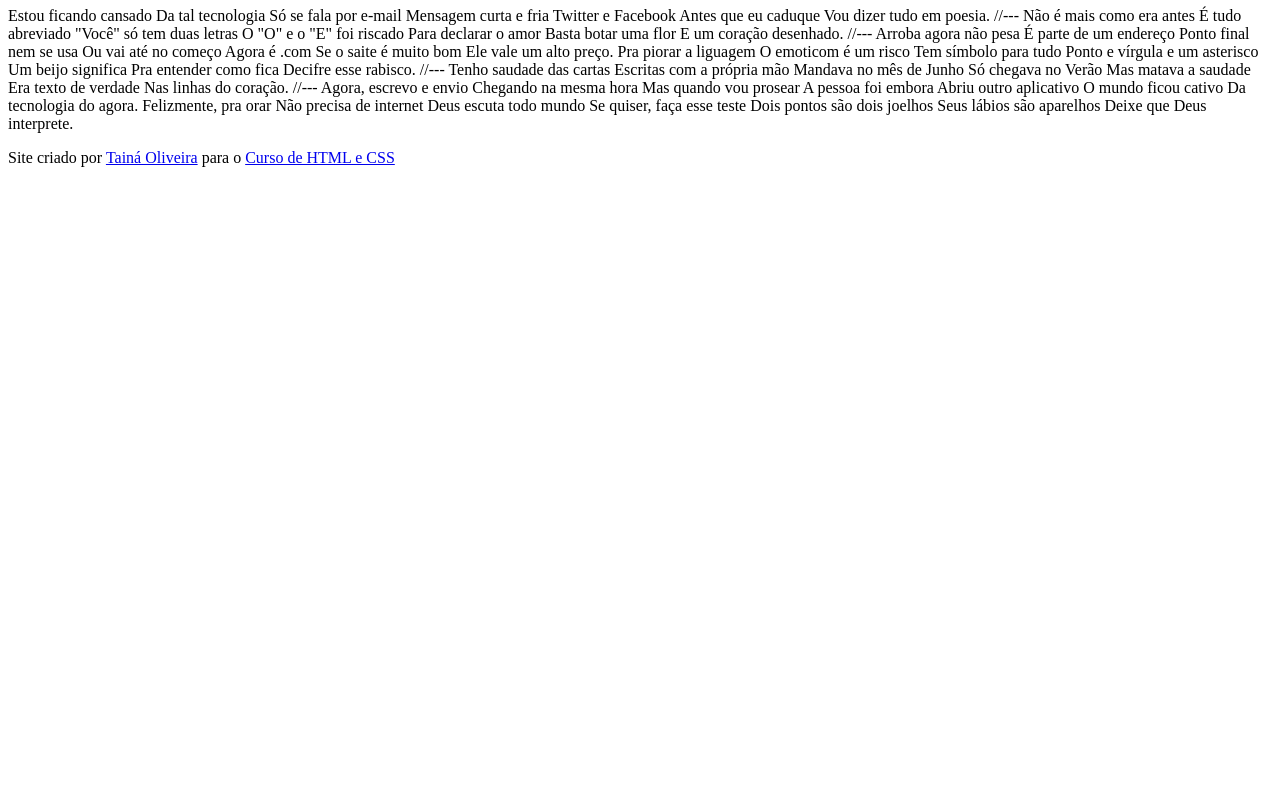
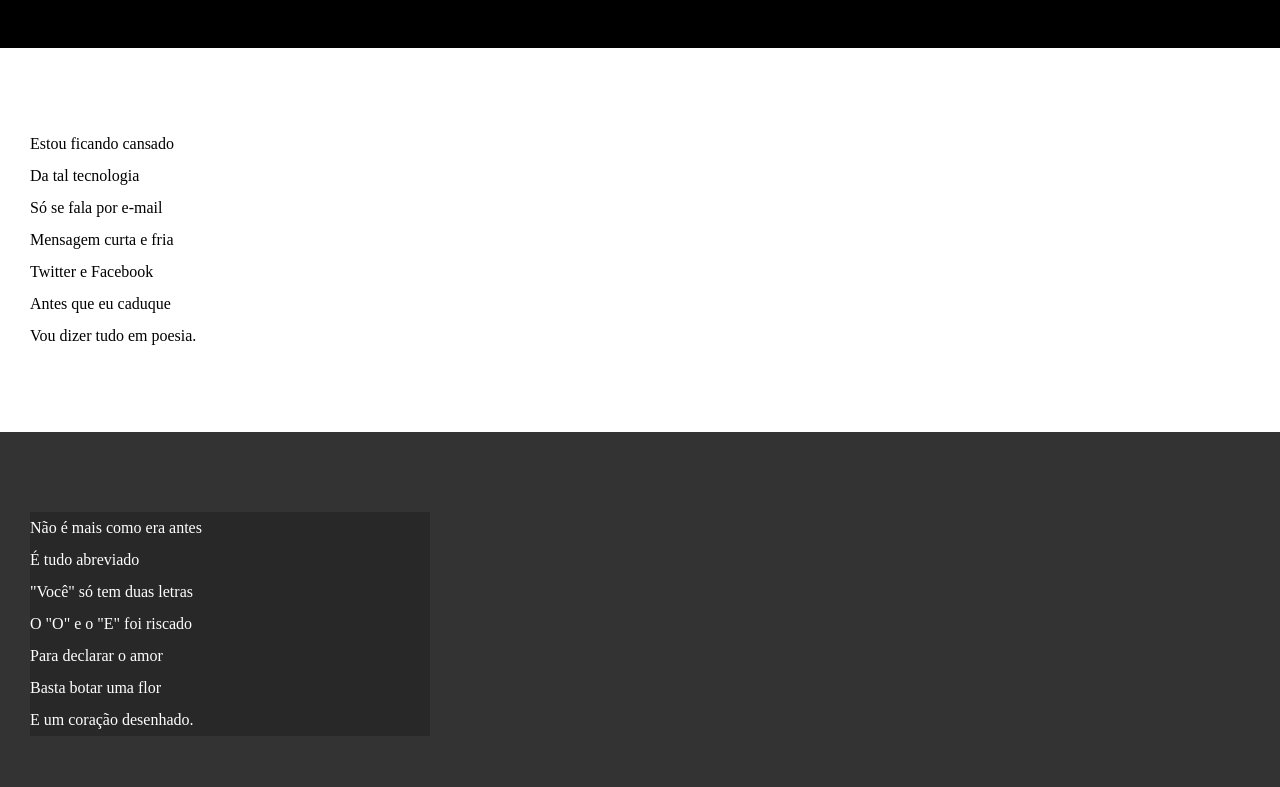
Before and after one commit to N4KY4/html-css, a plain HTML site: page desafios/d012/index.html in a window 1280 px wide. Shown: the part 107-894 px from the top of the page. Before the commit the page ends 800 px from the top, so only its background shows below. Drawn offline with Linux system fonts and the light colour scheme.

Commit message:
atualizei estilos dos textos

```diff
--- /dev/null
+++ b/desafios/d012/estilo/style.css
@@ -0,0 +1,79 @@
+@charset "UTF-8";
+
+*{
+    /*Configuração para todos os elementos*/
+    margin: 0px;
+    padding: 0px;
+}
+
+html, body{
+    min-height: 100%; /*Ou 100vh*/
+    background-color: darkgray;
+
+}
+
+header{
+    background-color: black;
+    color: white;
+    text-align: center; /*Centralizar*/
+}
+
+header > h1{
+    padding-top: 50px; /*Espaço do topo*/
+    /*
+    Transformar todas letras em maiusculas e minusculas
+    text-transform: uppercase
+    text-transform: lowercase
+    */
+
+    /*OU, podemos usar o font-variant: small-caps;
+    Tudo maiusculo porem as primeiras letras maiores ainda*/
+    font-variant: small-caps;
+}
+
+header > p{
+    padding-bottom: 50px; /*Para dar mais espaço tanto para cima quanto para baixo*/
+}
+
+a{
+    color: white;
+    text-decoration: none; /*sem sublinhado*/
+    font-weight: bolder;
+
+}
+
+a:hover{
+    text-decoration: underline; /*Fica sublinhado assim que o mouse passa por cima do link*/
+}
+
+section{
+    /*Serve tanto para a Normal quanto para a Imagem*/
+    /*Espaço para o efeito paralax
+    Faz com que ganhe mais espaço, e já vai ajustando a altura ao redimensionar a pagina*/
+    padding-top: 10vh;
+    padding-bottom: 10vh;
+    line-height: 2em; /*Espaçamento duplo das linhas*/
+    padding-left: 30px; /*Para sair do canto da tela*/
+}
+
+section.normal{
+    background-color: white;
+    color: black;
+}
+
+section.imagem{
+    background-color: rgb(51, 51, 51);
+    color: white;
+}
+
+section.imagem > p{
+    background-color: rgba(0, 0, 0, 0.223);
+    width: 400px;
+}
+
+footer{
+    background-color: black;
+    color: beige;
+    text-align: center;
+    padding: 10px;
+}
--- a/desafios/d012/index.html
+++ b/desafios/d012/index.html
@@ -4,6 +4,7 @@
     <meta charset="UTF-8">
     <meta name="viewport" content="width=device-width, initial-scale=1.0">
     <title>Cordel Moderno</title>
+    <link rel="stylesheet" href="estilo/style.css">
 </head>
 <body>
     <header>
@@ -15,69 +16,85 @@
         </p>
     </header>
 
-    Estou ficando cansado
-    Da tal tecnologia
-    Só se fala por e-mail
-    Mensagem curta e fria
-    Twitter e Facebook
-    Antes que eu caduque
-    Vou dizer tudo em poesia.
+    <section class="normal">
+        <p>
+            Estou ficando cansado <br>
+            Da tal tecnologia <br>
+            Só se fala por e-mail <br>
+            Mensagem curta e fria <br>
+            Twitter e Facebook <br>
+            Antes que eu caduque <br>
+            Vou dizer tudo em poesia.
+        </p>
+    </section>
 
-    //---
+    <section class="imagem">
+        <p>
+            Não é mais como era antes <br>
+            É tudo abreviado <br>
+            "Você" só tem duas letras <br>
+            O "O" e o "E" foi riscado <br>
+            Para declarar o amor <br>
+            Basta botar uma flor <br>
+            E um coração desenhado.
+        </p>
+    </section>
 
-    Não é mais como era antes
-    É tudo abreviado
-    "Você" só tem duas letras
-    O "O" e o "E" foi riscado
-    Para declarar o amor
-    Basta botar uma flor
-    E um coração desenhado.
+    <section class="normal">
+        <p>
+            Arroba agora não pesa <br>
+            É parte de um endereço <br>
+            Ponto final nem se usa <br>
+            Ou vai até no começo <br>
+            Agora é .com <br>
+            Se o saite é muito bom <br>
+            Ele vale um alto preço. <br>
+        </p>
 
-    //---
+        <p>
+            Pra piorar a liguagem <br>
+            O emoticom é um risco <br>
+            Tem símbolo para tudo <br>
+            Ponto e vírgula e um asterisco <br>
+            Um beijo significa <br>
+            Pra entender como fica <br>
+            Decifre esse rabisco.
+        </p>
+    </section>
 
-    Arroba agora não pesa
-    É parte de um endereço
-    Ponto final nem se usa
-    Ou vai até no começo
-    Agora é .com
-    Se o saite é muito bom
-    Ele vale um alto preço.
+    <section class="imagem">
+        <p>
+            Tenho saudade das cartas <br>
+            Escritas com a própria mão <br>
+            Mandava no mês de Junho <br>
+            Só chegava no Verão <br>
+            Mas matava a saudade <br>
+            Era texto de verdade <br>
+            Nas linhas do coração.
+        </p>
+    </section>
 
-    Pra piorar a liguagem
-    O emoticom é um risco
-    Tem símbolo para tudo
-    Ponto e vírgula e um asterisco
-    Um beijo significa
-    Pra entender como fica
-    Decifre esse rabisco.
+    <section class="normal">
+        <p>
+            Agora, escrevo e envio <br>
+            Chegando na mesma hora <br>
+            Mas quando vou prosear <br>
+            A pessoa foi embora <br>
+            Abriu outro aplicativo <br>
+            O mundo ficou cativo <br>
+            Da tecnologia do agora. <br>
+        </p>
 
-    //---
-
-    Tenho saudade das cartas
-    Escritas com a própria mão
-    Mandava no mês de Junho
-    Só chegava no Verão
-    Mas matava a saudade
-    Era texto de verdade
-    Nas linhas do coração.
-
-    //---
-
-    Agora, escrevo e envio
-    Chegando na mesma hora
-    Mas quando vou prosear
-    A pessoa foi embora
-    Abriu outro aplicativo
-    O mundo ficou cativo
-    Da tecnologia do agora.
-
-    Felizmente, pra orar
-    Não precisa de internet
-    Deus escuta todo mundo
-    Se quiser, faça esse teste
-    Dois pontos são dois joelhos
-    Seus lábios são aparelhos
-    Deixe que Deus interprete.
+        <p>
+            Felizmente, pra orar <br>
+            Não precisa de internet <br>
+            Deus escuta todo mundo <br>
+            Se quiser, faça esse teste <br>
+            Dois pontos são dois joelhos <br>
+            Seus lábios são aparelhos <br>
+            Deixe que Deus interprete.
+        </p>
+    </section>
 
     <footer>
         <p>Site criado por <a href="https://github.com/N4KY4" target="_blank"> Tainá Oliveira</a> para o <a href="https://www.youtube.com/cursoemvideo"> Curso de HTML e CSS</a></p>
```
